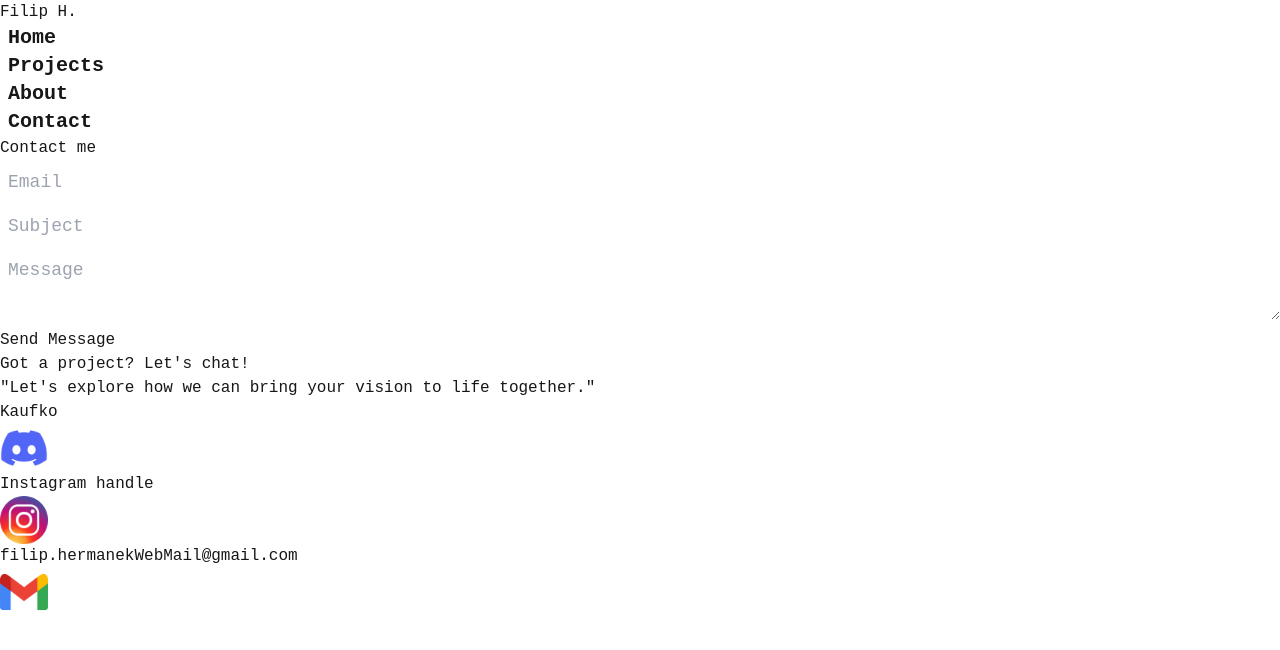
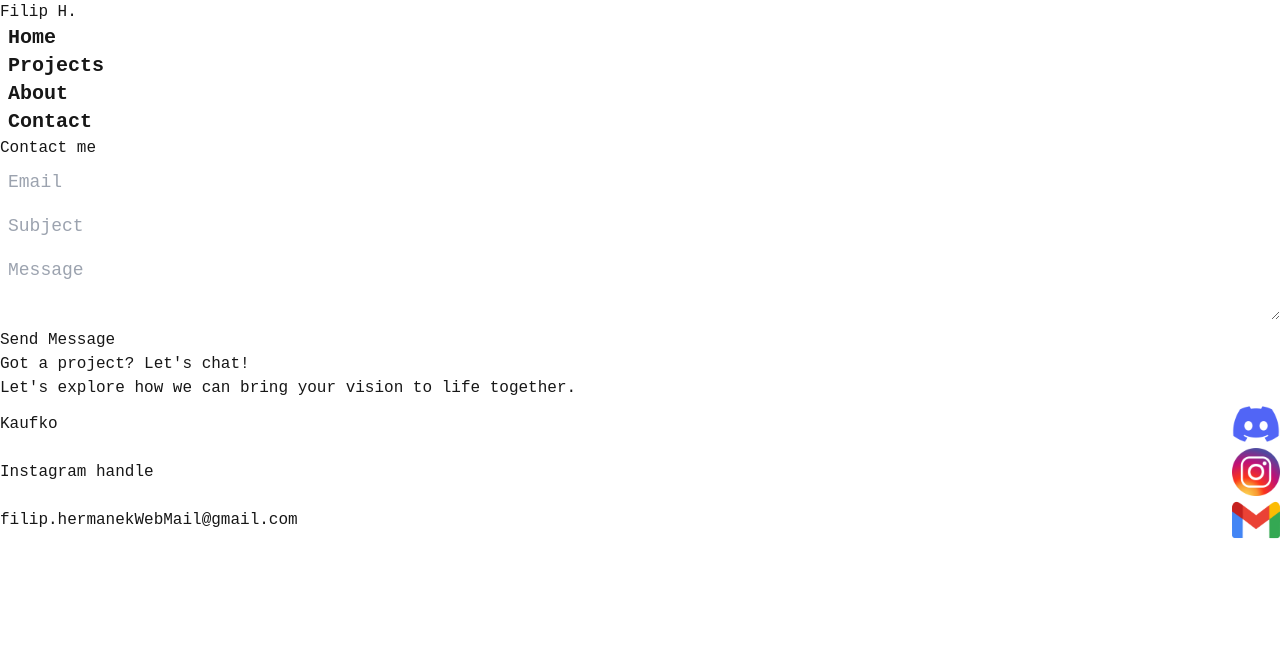
Before and after one commit to Kaufko/kaufko.github.io, a Next.js app: page /contact in a window 1280 px wide. Shown: the top 650 px of the page. Built offline with nearby package versions, Linux system fonts and the light colour scheme.

Commit message:
contact update

```diff
--- a/src/app/contact/page.tsx
+++ b/src/app/contact/page.tsx
@@ -3,7 +3,7 @@ import { useState } from "react";
 import Image from 'next/image';
 
 const contactMsgTop = `Got a project? Let's chat!`;
-const contactMsgBot = `"Let's explore how we can bring your vision to life together."`;
+const contactMsgBot = `Let's explore how we can bring your vision to life together.`;
 
 export default function ContactPage() {
     const [formData, setFormData] = useState({ email: "", subject: "", message: "" });
@@ -93,10 +93,11 @@ export default function ContactPage() {
                 </div>
             </div>
             <div className="flex min-h-screen flex-col items-start justify-center pr-20 lg:float-right">
-                <h1 className="mb-4 text-5xl font-bold">{ contactMsgTop}</h1>
-                <h2 className="">{contactMsgBot}</h2>
-                <ul className="mx-auto justify-between text-right text-2xl">
-                    <li className="flex items-center">
+                <div className="bg-[var(--background)] mx-auto mt-10 max-w-lg rounded-lg p-6 shadow-2xl">
+                    <h1 className="mb-4 text-center text-3xl font-bold">{contactMsgTop}</h1>
+                    <h2 className="text-center">{contactMsgBot}</h2>
+                    <ul className="w-fulltext-2xl">
+                        <li className="contactMeSocialSites">
                             <p className="">Kaufko</p>
                             <Image
                                 className="mr-2 h-auto"
@@ -107,7 +108,7 @@ export default function ContactPage() {
                             />
 
                         </li>
-                    <li className="flex items-center">
+                        <li className="contactMeSocialSites">
                             <p className="">Instagram handle</p>
                             <Image
                                 className=" h-auto"
@@ -118,7 +119,7 @@ export default function ContactPage() {
                             />
 
                         </li>
-                    <li className="flex items-center">
+                        <li className="contactMeSocialSites">
                             <p className="">filip.hermanekWebMail@gmail.com</p>
                             <Image
                                 className="h-auto"
@@ -132,5 +133,6 @@ export default function ContactPage() {
                     </ul>
                 </div>
             </div>
+        </div>
     );
 }
--- a/src/app/globals.css
+++ b/src/app/globals.css
@@ -58,3 +58,6 @@ body {
 .contactMeFormInput {
     @apply text-[var(--foreground-darker)] bg-[var(--background-dark)] w-full rounded-md p-2 text-lg focus:outline-none focus:border-b-[var(--highlight)] focus:border-b-2;
 }
+
+.contactMeSocialSites {
+    @apply flex items-center justify-between}
```
Lines whose indentation alone changed are shown as unchanged.
